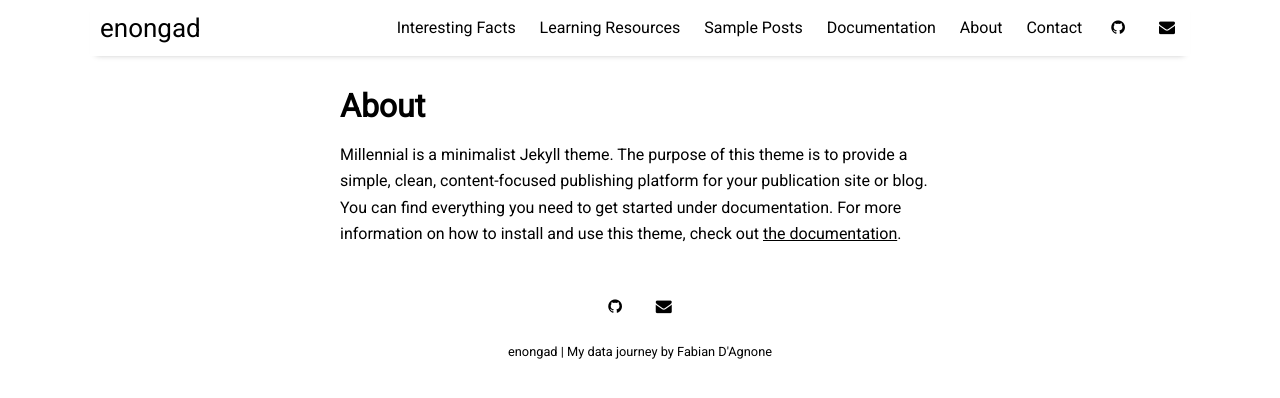
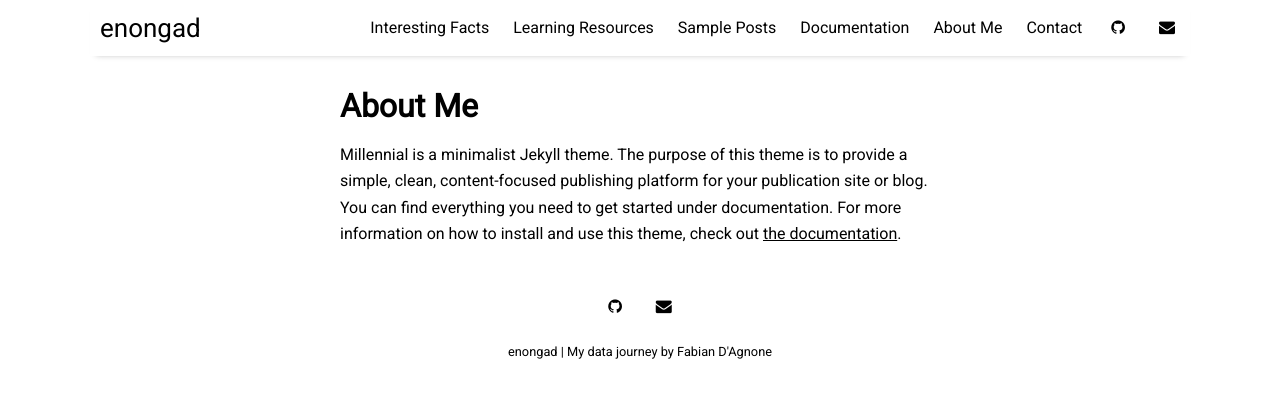
Before and after one commit to enongad/enongad.github.io, a Jekyll site: the page built from pages/about.md, in a window 1280 px wide. Shown: the top 398 px of the page. Built offline with Jekyll 4.4.1, drawn with Linux system fonts in a browser that asks for light colours; nearby versions of some CDN libraries.

```diff
--- a/_data/settings.yml
+++ b/_data/settings.yml
@@ -10,7 +10,7 @@ menu:
 - {name: 'Learning Resources', folder: 'pages', file: 'resources.html'}
 - {name: 'Sample Posts', folder: 'pages', file: 'sample-posts.html'}
 - {name: 'Documentation', folder: 'pages', file: 'documentation.html'}
-- {name: 'About', folder: 'pages', file: 'about.html'}
+- {name: 'About Me', folder: 'pages', file: 'about.html'}
 - {name: 'Contact', folder: 'pages', file: 'contact.html'}
 
 # Available social icons are powered by Font Awesome, so you can use any icon that they offer
--- a/pages/about.md
+++ b/pages/about.md
@@ -1,6 +1,6 @@
 ---
 layout: misc
-title: About
+title: About Me
 ---
 
 Millennial is a minimalist Jekyll theme. The purpose of this theme is to provide a simple, clean, content-focused publishing platform for your publication site or blog. You can find everything you need to get started under documentation. For more information on how to install and use this theme, check out [the documentation]({{ site.github.url }}{% post_url 2016-10-10-getting-started %}).
```
Also changed, not shown: 3 other files.
